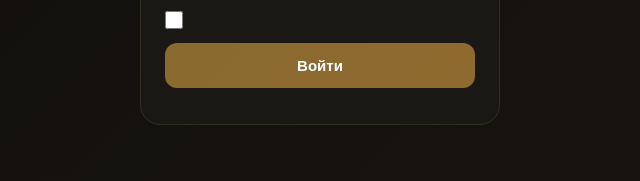
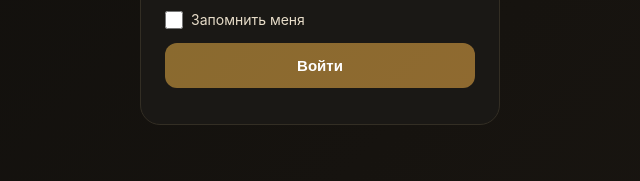
Before and after one commit to Jendossina/slon-app, a website: page index.html in a window 1280 px wide. Shown: the part 542-723 px from the top of the page, 320-960 px from the left. Drawn offline with nearby package versions, Linux system fonts and the light colour scheme.

Commit message:
Fix invisible "Запомнить меня" label on light theme
The login screen is always dark (fixed dark card), but this label
used color:var(--text-primary), which becomes near-black in light
theme — so the text vanished against the dark card while the native
checkbox stayed visible. Use a fixed cream color like the rest of the
login text.

Co-Authored-By: Claude Opus 4.8 <noreply@anthropic.com>

```diff
--- a/index.html
+++ b/index.html
@@ -363,7 +363,7 @@ body.boss-readonly [data-edit-only] { display: none !important; }
         <label class="form-label" for="login-password">Пароль</label>
         <input class="form-input" id="login-password" type="password" placeholder="••••••••">
       </div>
-      <label style="display:flex;align-items:center;gap:8px;font-size:14px;color:var(--text-primary);cursor:pointer;margin-bottom:14px">
+      <label style="display:flex;align-items:center;gap:8px;font-size:14px;color:#e8ddc9;cursor:pointer;margin-bottom:14px">
         <input type="checkbox" id="login-remember" style="width:18px;height:18px">
         Запомнить меня
       </label>
```
